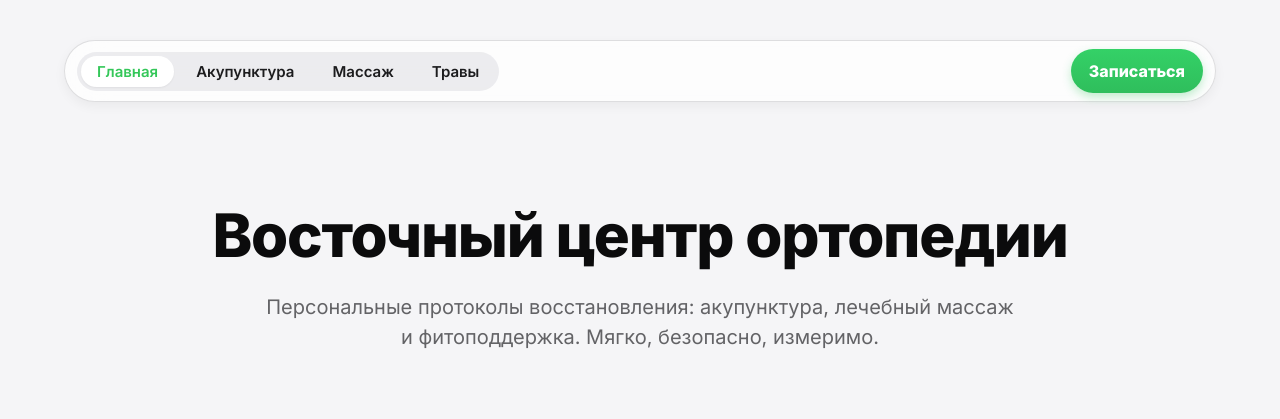
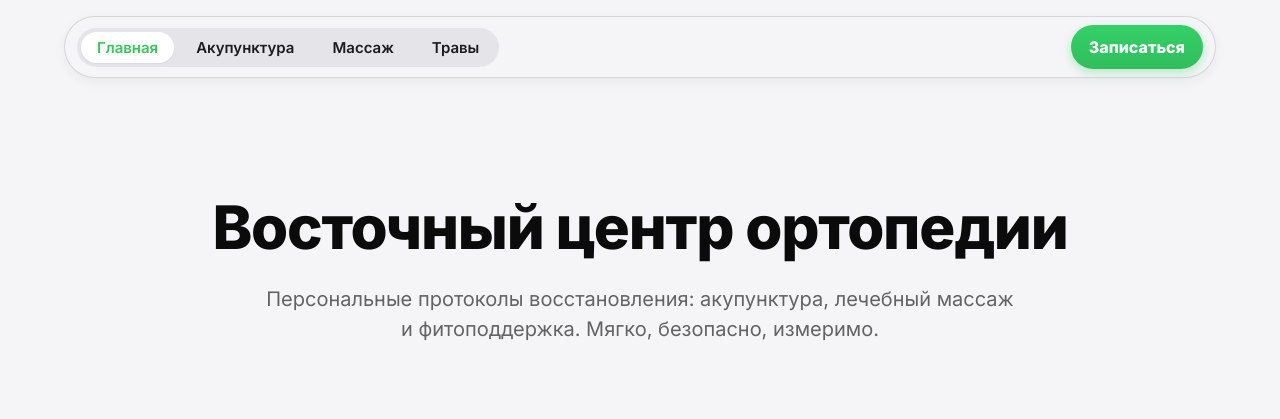
Before and after one commit to VladShteren/orthopedic-center, a plain HTML site: page index.html in a window 1280 px wide. Shown: the top 419 px of the page. Drawn offline with Linux system fonts and the light colour scheme.

Commit message:
update menu

```diff
--- a/styles.css
+++ b/styles.css
@@ -2,13 +2,13 @@
 
 /* ========= Cupertino Design System ========= */
 :root {
-  --accent: #34c759;                  /* iOS green */
-  --bg: #f5f5f7;                      /* system background */
-  --surface: rgba(255,255,255,0.8);   /* frosted surfaces */
-  --label: #111114;                   /* primary text */
-  --secondary: #636366;               /* secondary text */
-  --tertiary: #8e8e93;                /* tertiary text */
-  --separator: rgba(60,60,67,0.16);   /* border lines */
+  --accent: #34c759; /* iOS green */
+  --bg: #f5f5f7;
+  --surface: rgba(255,255,255,0.8);
+  --label: #111114;
+  --secondary: #636366;
+  --tertiary: #8e8e93;
+  --separator: rgba(60,60,67,0.16);
   --radius: 20px;
   --radius-lg: 28px;
   --shadow-sm: 0 4px 12px rgba(0,0,0,0.05);
@@ -32,10 +32,51 @@ a { color: inherit; text-decoration: none; transition: all .2s ease; }
 .container { max-width: 1200px; margin: 0 auto; padding: 24px; }
 
 /* ========= NAVIGATION ========= */
-.nav-wrap { position: sticky; top: 14px; z-index: 50; }
+/* Sticky container with initial breathing room */
+/* .container.nav-wrap {
+  position: sticky;
+  top: 0;
+  z-index: 1000;
+  padding-top: 16px;
+  transition: padding-top .22s ease;
+  backdrop-filter: saturate(160%) blur(20px);
+  -webkit-backdrop-filter: saturate(160%) blur(20px);
+} */
+
+.container.nav-wrap {
+  position: sticky;
+  top: 0;
+  z-index: 1000;
+
+  /* Keep small breathing room initially */
+  padding-top: 16px;
+  transition: padding-top .22s ease, background .3s ease;
+
+  /* Solid background (same as page) */
+  background: #f5f5f7;
+
+  /* Subtle fade at bottom for elegance */
+  background: linear-gradient(to bottom, #f5f5f7 100%, rgba(0,0,0,0.03));
+
+  /* Remove transparency/glass */
+  backdrop-filter: none;
+  -webkit-backdrop-filter: none;
+}
+
+
+
+
+/* When page is scrolled, remove the gap */
+body.scrolled .container.nav-wrap {
+  padding-top: 0;
+}
+
+/* Nav bar design */
 .nav {
-  display: flex; align-items: center; justify-content: space-between;
-  background: rgba(255,255,255,0.75);
+  display: flex;
+  align-items: center;
+  justify-content: space-between;
+  background: #f5f5f7;
   border: 1px solid var(--separator);
   border-radius: 999px;
   padding: 8px 12px;
@@ -46,17 +87,27 @@ a { color: inherit; text-decoration: none; transition: all .2s ease; }
 
 /* Segmented control style menu */
 .nav-left {
-  display: flex; align-items: center; gap: 6px;
+  display: flex;
+  align-items: center;
+  gap: 6px;
   background: rgba(118,118,128,0.12);
   border-radius: 999px;
   padding: 4px;
+  overflow-x: auto;
+  white-space: nowrap;
+  -webkit-overflow-scrolling: touch;
 }
+.nav-left::-webkit-scrollbar { display: none; }
+.nav-left { scrollbar-width: none; }
 .nav-left a {
-  font-weight: 600; font-size: 15px; line-height: 1;
+  font-weight: 600;
+  font-size: 15px;
+  line-height: 1;
   color: #1c1c1e;
   padding: 8px 16px;
   border-radius: 999px;
   transition: all .2s ease;
+  scroll-snap-align: start;
 }
 .nav-left a:hover { background: rgba(118,118,128,0.16); }
 .nav-left a.active {
@@ -68,8 +119,10 @@ a { color: inherit; text-decoration: none; transition: all .2s ease; }
 /* Booking button */
 .cta {
   background: linear-gradient(180deg, #34d167, #2fbe5c);
-  color: #fff; font-weight: 700;
-  padding: 10px 18px; border: none;
+  color: #fff;
+  font-weight: 700;
+  padding: 10px 18px;
+  border: none;
   border-radius: 999px;
   box-shadow: 0 4px 10px rgba(52,199,89,0.3);
   transition: transform .1s ease, filter .2s ease;
@@ -77,11 +130,22 @@ a { color: inherit; text-decoration: none; transition: all .2s ease; }
 .cta:hover { filter: brightness(1.05); }
 .cta:active { transform: translateY(1px); }
 
+/* Mobile scroll arrow hint */
+.container.nav-wrap::after {
+  content: "›";
+  position: absolute;
+  right: 14px;
+  top: calc(50% + 2px);
+  transform: translateY(-50%);
+  font-size: 20px;
+  line-height: 1;
+  color: rgba(0,0,0,0.25);
+  pointer-events: none;
+}
+@media (min-width: 768px) { .container.nav-wrap::after { display: none; } }
+
 /* ========= HERO ========= */
-.hero {
-  padding: 80px 0 32px;
-  text-align: center;
-}
+.hero { padding: 80px 0 32px; text-align: center; }
 .hero-inner { max-width: 980px; margin: 0 auto; }
 .hero-title {
   margin: 0 0 12px;
@@ -183,17 +247,11 @@ footer {
   outline-offset: 3px;
 }
 
-
-
-/* Make the nav stick and snap to the very top when scrolled */
-.nav-wrap{
-  position: sticky;
-  top: 16px;              /* nice breathing room at page start */
-  z-index: 1000;
-  transition: top .2s ease;
+/* ========= Small screens ========= */
+@media (max-width: 360px) {
+  .nav-left a, .cta {
+    padding: 8px 10px;
+    font-size: 14px;
+    border-radius: 10px;
+  }
 }
-
-/* When scrolling, remove the gap entirely */
-body.nav-docked .nav-wrap{
-  top: 0;                 /* flush to viewport ceiling */
-}
```
